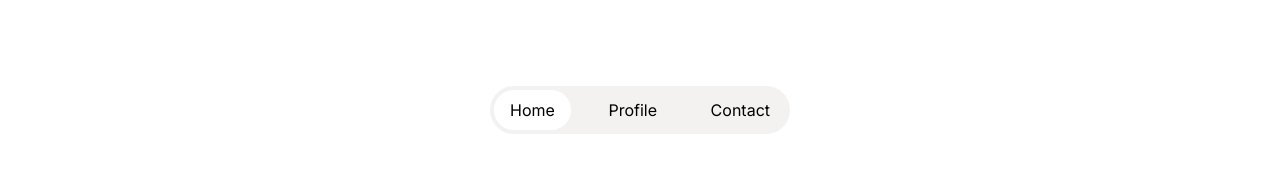
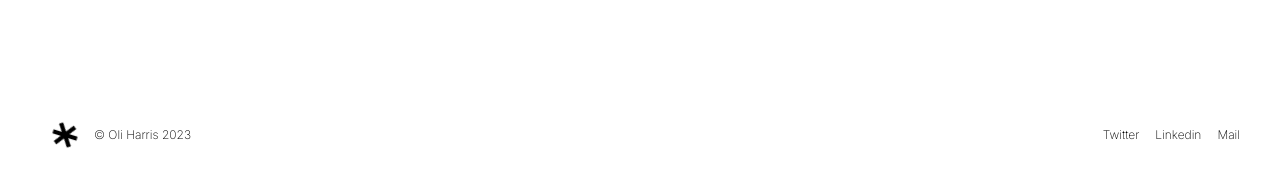
Before and after one commit to Joespk/aqs-test, a Next.js app in the folder frontend/: page / in a window 1280 px wide. Shown: the part 774-952 px from the top of the page. Before the commit the page ends 924 px from the top, so only its background shows below. Built offline with nearby package versions, Linux system fonts and the light colour scheme; no server answers.

Commit message:
add footer

```diff
--- /dev/null
+++ b/frontend/src/app/components/Footer.tsx
@@ -0,0 +1,31 @@
+const Footer = () => {
+  return (
+    <footer className="max-w-[1400px] justify-center p-[40px] ">
+      <div className="flex flex-row items-center justify-between">
+        <div className="flex flex-row items-center justify-between gap-1">
+          <svg
+            width="50"
+            height="50"
+            viewBox="0 0 24 24"
+            fill="none"
+            xmlns="http://www.w3.org/2000/svg"
+            className="rotate"
+          >
+            <path
+              d="M11 6H13V10.079L16.3413 7.73938L17.4885 9.37768L13.7434 12L17.4885 14.6223L16.3413 16.2606L13 13.921V18H11V13.921L7.65864 16.2606L6.51148 14.6223L10.2565 12L6.51147 9.37769L7.65863 7.73938L11 10.079V6Z"
+              fill="currentColor"
+            />
+          </svg>
+          <p className="text-xs font-extralight">© Oli Harris 2023</p>
+        </div>
+        <div className="flex flex-row justify-between gap-4 text-xs font-extralight">
+          <p>Twitter</p>
+          <p>Linkedin</p>
+          <p>Mail</p>
+        </div>
+      </div>
+    </footer>
+  );
+};
+
+export default Footer;
--- a/frontend/src/app/globals.css
+++ b/frontend/src/app/globals.css
@@ -82,3 +82,25 @@ body {
   opacity: 0;
   animation-name: fadeRightUp;
 }
+
+@keyframes rotate {
+  0% {
+    transform: rotate(0deg);
+  }
+  100% {
+    transform: rotate(360deg);
+  }
+}
+
+.rotate {
+  animation: rotation 2s infinite linear;
+}
+
+@keyframes rotation {
+  from {
+    transform: rotate(0deg);
+  }
+  to {
+    transform: rotate(359deg);
+  }
+}
--- a/frontend/src/app/layout.tsx
+++ b/frontend/src/app/layout.tsx
@@ -3,6 +3,7 @@ import { Inter } from "next/font/google";
 import "./globals.css";
 import Navbar from "./components/Navbar";
 import ReduxProvider from "@/app/redux/provider/ReduxProvider";
+import Footer from "./components/Footer";
 
 const inter = Inter({ subsets: ["latin"] });
 
@@ -25,7 +26,7 @@ export default function RootLayout({
               <Navbar />
             </div>
             {children}
-            <Navbar />
+            <Footer />
           </div>
         </body>
       </html>
```
